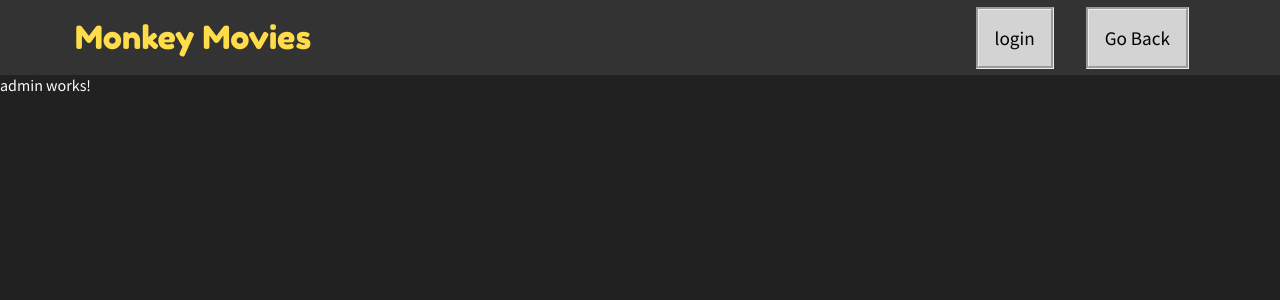
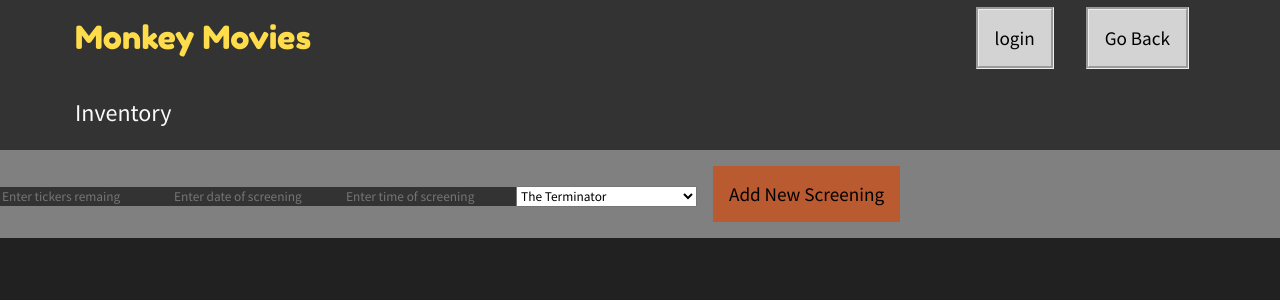
Before and after one commit to bit-nap/eStore-Project-Fall-2022, an Angular app in the folder estore-ui/angular-movie-screening-estore/: page /admin in a window 1280 px wide. Shown: the top 300 px of the page. Built offline with nearby package versions, Linux system fonts and the light colour scheme.

Commit message:
Admin can make a new screening
By entering data in all the fields, the admin can create a new screening to add to the server. There is one issue with the ticket count, but that can be debugged later. Cases have not yet been added to check if the values are proper and valid.

```diff
--- /dev/null
+++ b/estore-ui/angular-movie-screening-estore/src/app/Screenings.ts
@@ -0,0 +1,7 @@
+export interface Screenings {
+  id: number,
+  movieId: number,
+  ticketsRemaining: number,
+  date: string,
+  time: string
+}
--- a/estore-ui/angular-movie-screening-estore/src/app/admin/admin.component.css
+++ b/estore-ui/angular-movie-screening-estore/src/app/admin/admin.component.css
@@ -0,0 +1,7 @@
+#movie-select {
+  color: black;
+}
+
+.inventory-options {
+  background-color: gray;
+}
--- a/estore-ui/angular-movie-screening-estore/src/app/admin/admin.component.html
+++ b/estore-ui/angular-movie-screening-estore/src/app/admin/admin.component.html
@@ -1 +1,33 @@
-<p>admin works!</p>
+<header>
+  <h2>Inventory</h2>
+</header>
+
+<div class="inventory-options">
+  <input #addScreeningTickets id="screening" placeholder="Enter tickers remaing" />
+  <input #addScreeningDate id="screening" placeholder="Enter date of screening" />
+  <input #addScreeningTime id="screening" placeholder="Enter time of screening" />
+  <select #addScreeningMovie id="movie-select" name="Movie" >
+    <option id="movie-select" value="1">The Terminator</option>
+    <option id="movie-select" value="2">Terminator 2: Judgment Day</option>
+    <option id="movie-select" value="3">"Rambo: First Blood</option>
+    <option id="movie-select" value="4">Ghostbusters</option>
+    <option id="movie-select" value="5">Back to the Future</option>
+    <option id="movie-select" value="6">Back to the Future Part II</option>
+    <option id="movie-select" value="7">Back to the Future Part III</option>
+    <option id="movie-select" value="8">Rocky</option>
+    <option id="movie-select" value="9">Rocky II</option>
+    <option id="movie-select" value="10">Rocky III</option>
+    <option id="movie-select" value="11">Rocky IV</option>
+    <option id="movie-select" value="12">Die Hard</option>
+    <option id="movie-select" value="13">Rush Hour</option>
+    <option id="movie-select" value="14">Pulp Fiction</option>
+    <option id="movie-select" value="15">Batman</option>
+    <option id="movie-select" value="16">Batman Returns</option>
+    <option id="movie-select" value="17">Ferris Bueller's Day Off</option>
+    <option id="movie-select" value="18">The Godfather</option>
+    <option id="movie-select" value="19">The Godfather: Part II</option>
+    <option id="movie-select" value="20">Men in Black</option>
+    <option id="movie-select" value="21">The Matrix</option>
+  </select>
+  <button id="enter-screening" (click)="enterNewScreening(addScreeningTickets.value, addScreeningDate.value, addScreeningTime.value, addScreeningMovie.value)">Add New Screening</button>
+</div>
--- a/estore-ui/angular-movie-screening-estore/src/app/admin/admin.component.ts
+++ b/estore-ui/angular-movie-screening-estore/src/app/admin/admin.component.ts
@@ -1,4 +1,7 @@
+import { HttpClient } from '@angular/common/http';
 import { Component, OnInit } from '@angular/core';
+
+import { Screenings } from '../Screenings';
 
 @Component({
   selector: 'app-admin',
@@ -6,10 +9,17 @@ import { Component, OnInit } from '@angular/core';
   styleUrls: ['./admin.component.css']
 })
 export class AdminComponent implements OnInit {
+  screenings: Screenings[] = [];
 
-  constructor() { }
+  constructor(private http: HttpClient) { }
 
   ngOnInit(): void {
   }
 
+  enterNewScreening(screeningTicket:string, screeningDate:string, screeningTime:string, screeningMovie:string) {
+    this.http.post<Screenings>('http://127.0.0.1:8080/screenings', { id: 1, movieId: screeningMovie, tickets: screeningTicket.replace(/\D/g, ''), date: screeningDate, time: screeningTime }).subscribe((data:Screenings) => {
+      this.screenings[0] = data;
+    })
+  }
+
 }
```
Also changed, not shown: 1 other file (tests, documents, lock files or other folders).
